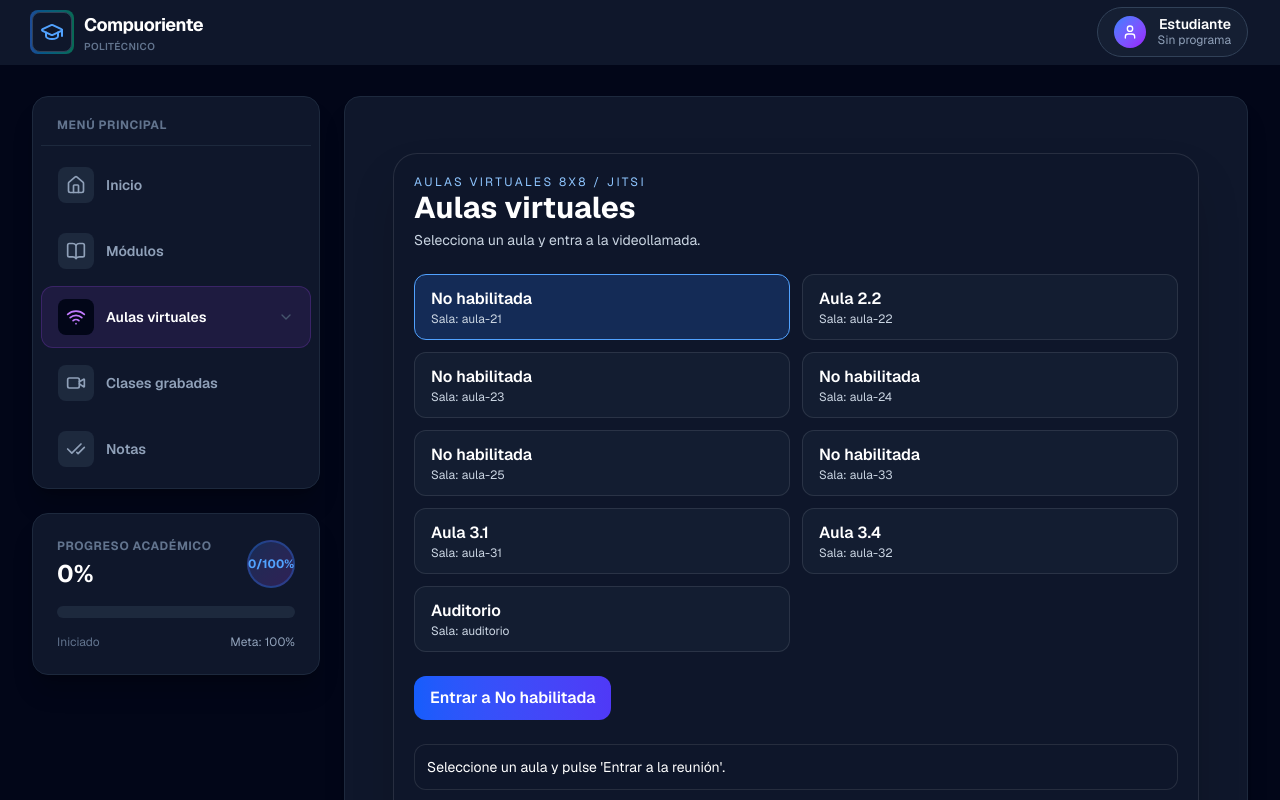
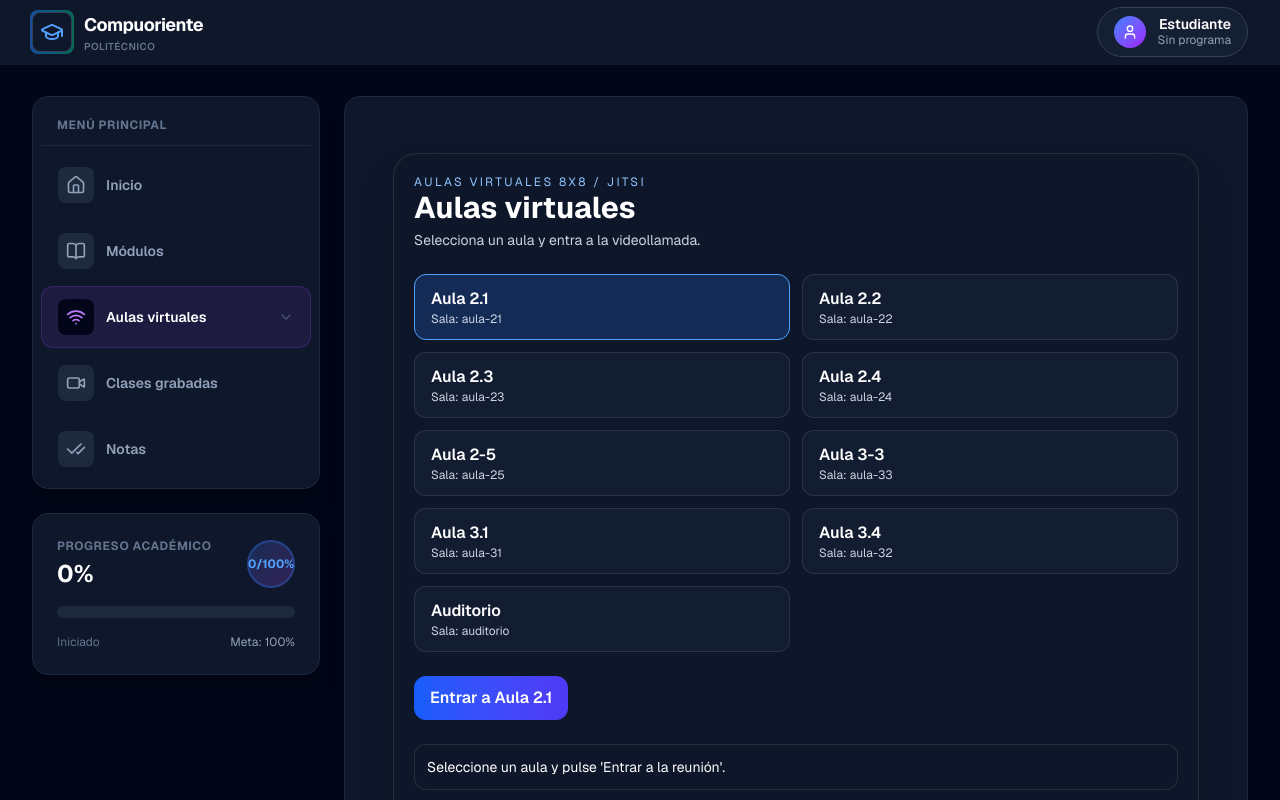
Before and after one commit to FreOfGh/front-end-compuoriente-final, a Next.js app: page /aulas-virtuales in a window 1280 px wide. Shown: the top 800 px of the page. Built offline with nearby package versions, Linux system fonts and the light colour scheme; no server answers.

Commit message:
Update room labels in aulas-virtuales page

```diff
--- a/src/app/aulas-virtuales/page.tsx
+++ b/src/app/aulas-virtuales/page.tsx
@@ -4,12 +4,12 @@ import { useEffect, useMemo, useRef, useState } from "react";
 import AppShell from "@/components/AppShell";
 
 const rooms = [
-  { id: "aula-21", label: "No habilitada" },
+  { id: "aula-21", label: "Aula 2.1" },
   { id: "aula-22", label: "Aula 2.2" },
-  { id: "aula-23", label: "No habilitada" },
-  { id: "aula-24", label: "No habilitada" },
-  { id: "aula-25", label: "No habilitada" },
-  { id: "aula-33", label: "No habilitada" },
+  { id: "aula-23", label: "Aula 2.3" },
+  { id: "aula-24", label: "Aula 2.4" },
+  { id: "aula-25", label: "Aula 2-5" },
+  { id: "aula-33", label: "Aula 3-3" },
   { id: "aula-31", label: "Aula 3.1" },
   { id: "aula-32", label: "Aula 3.4" },
   { id: "auditorio", label: "Auditorio" },
```
